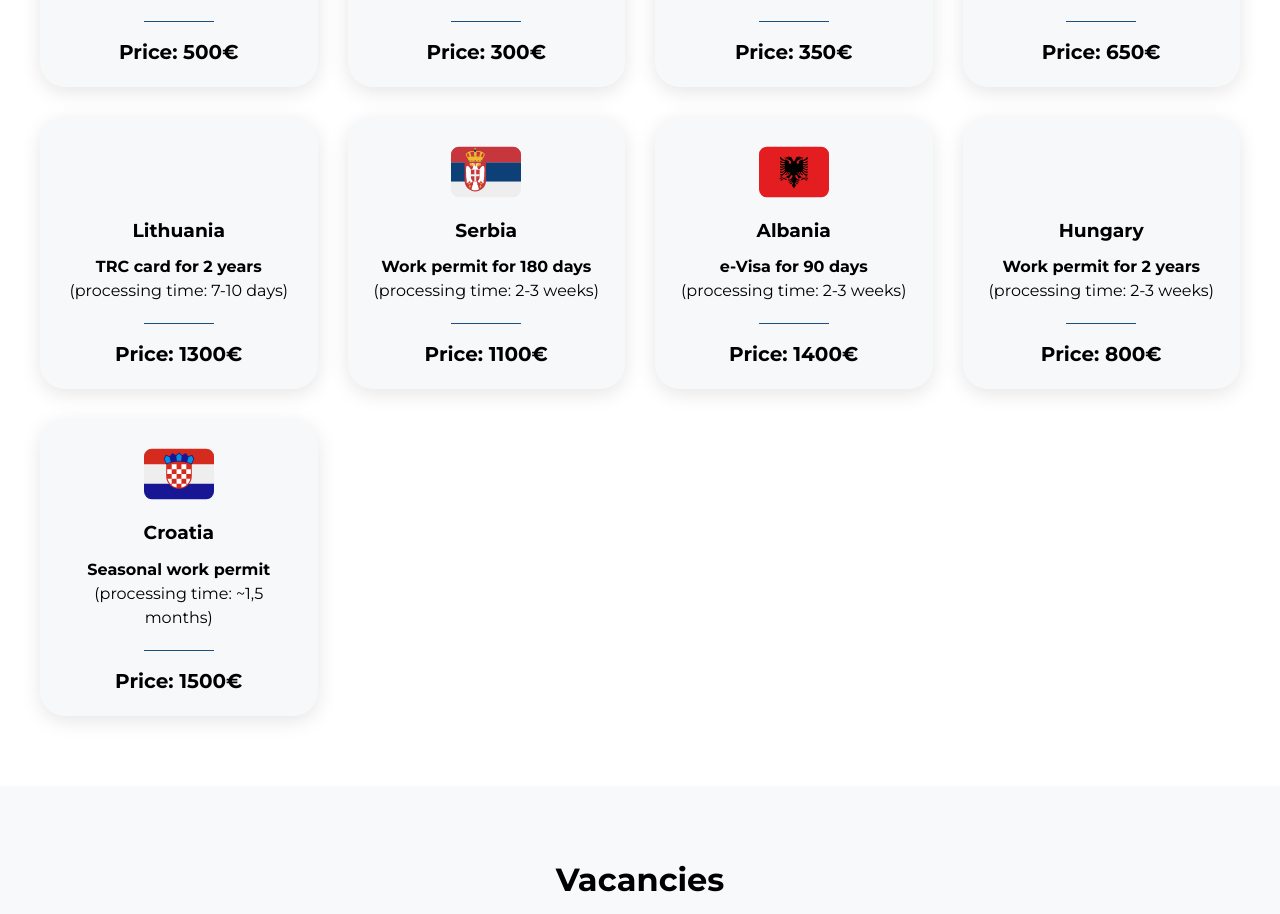
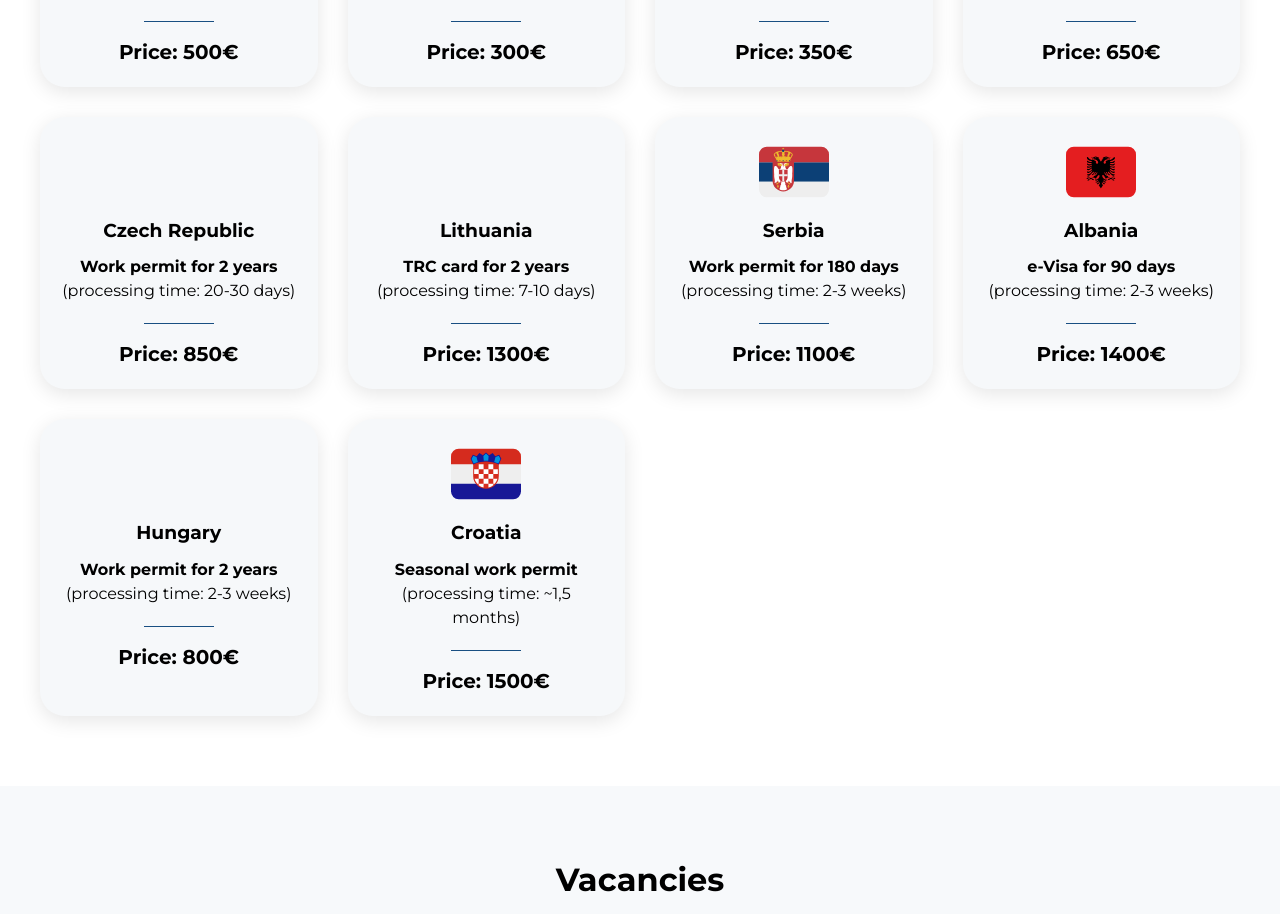
Before and after one commit to Elvira9797/GlobalWork-Service, a React (Create React App) app: page / in a window 1280 px wide. Shown: the part 1128-2042 px from the top of the page. Built offline with nearby package versions, Linux system fonts and the light colour scheme; some icons are missing.

Commit message:
Add Czech Republic 2 years wp

```diff
--- a/public/locales/en/translation.json
+++ b/public/locales/en/translation.json
@@ -37,6 +37,12 @@
         "name": "Work permit for 270 days",
         "time": "(processing time: 20-30 days)",
         "price": "Price: 650€"
+      },
+      "workPermit5": {
+        "title": "Czech Republic",
+        "name": "Work permit for 2 years",
+        "time": "(processing time: 20-30 days)",
+        "price": "Price: 850€"
       },
       "workPermit6": {
         "title": "Lithuania",
--- a/public/locales/pl/translation.json
+++ b/public/locales/pl/translation.json
@@ -37,6 +37,12 @@
         "name": "Zezwolenie na pracę na 270 dni",
         "time": "(czas przetwarzania: 20-30 dni)",
         "price": "Cena: 650€"
+      },
+      "workPermit5": {
+        "title": "Republika Czeska",
+        "name": "Zezwolenie na pracę na 2 lata",
+        "time": "(czas przetwarzania: 20-30 dni)",
+        "price": "Cena: 850€"
       },
       "workPermit6": {
         "title": "Litwa",
--- a/public/locales/ua/translation.json
+++ b/public/locales/ua/translation.json
@@ -37,6 +37,12 @@
         "name": "Дозвіл на роботу на 270 днів",
         "time": "(час виготовлення: 20-30 днів)",
         "price": "Вартість: 650 євро"
+      },
+      "workPermit5": {
+        "title": "Чеська Республіка",
+        "name": "Дозвіл на роботу на 2 роки",
+        "time": "(час виготовлення: 20-30 днів)",
+        "price": "Вартість: 850 євро"
       },
       "workPermit6": {
         "title": "Литва",
--- a/src/components/WorkPermits/WorkPermits.tsx
+++ b/src/components/WorkPermits/WorkPermits.tsx
@@ -93,6 +93,22 @@ const WorkPermits: React.FC = () => {
             </DocsItems>
 
             <DocsItems>
+              <CzechSvg
+                style={{ margin: '0 auto', display: 'flex' }}
+                width={70}
+                height={70}
+              />
+              <DocsItemTitle>
+                {t('main.workPermitsArr.workPermit5.title')}
+              </DocsItemTitle>
+              <Bolt> {t('main.workPermitsArr.workPermit5.name')}</Bolt>
+              <p> {t('main.workPermitsArr.workPermit5.time')}</p>
+              <DocsItemPrice>
+                {t('main.workPermitsArr.workPermit5.price')}
+              </DocsItemPrice>
+            </DocsItems>
+
+            <DocsItems>
               <LithuaniaSvg
                 style={{ margin: '0 auto', display: 'flex' }}
                 width={70}
```
